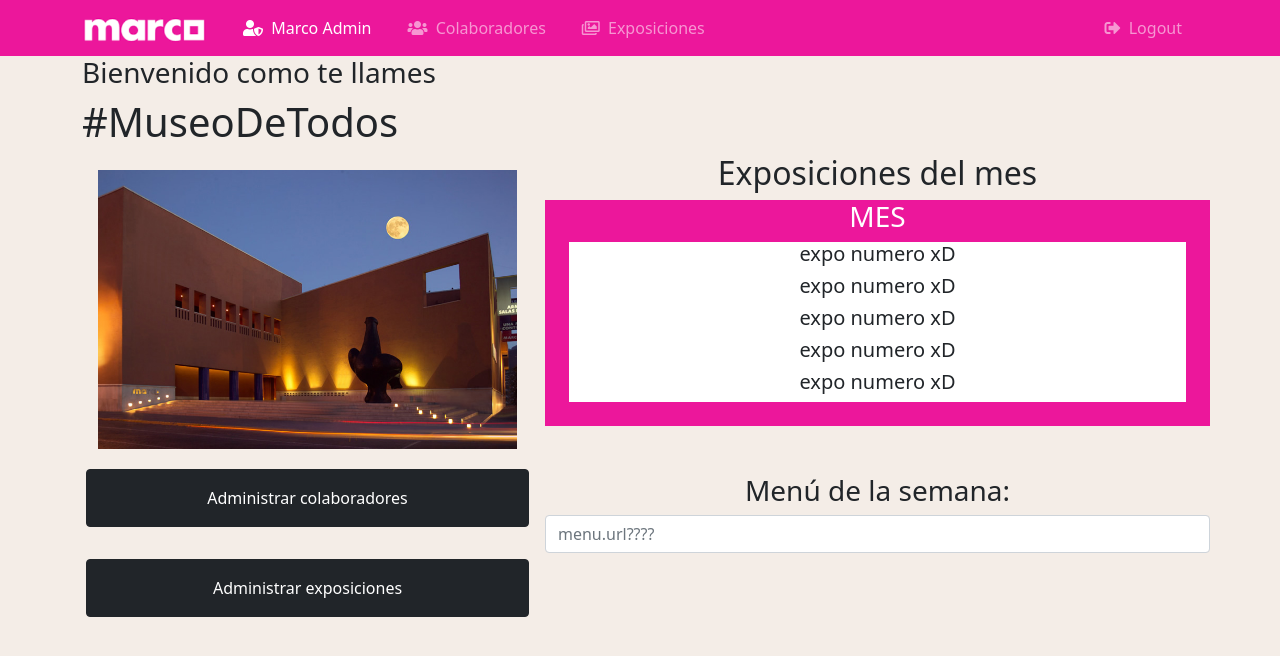
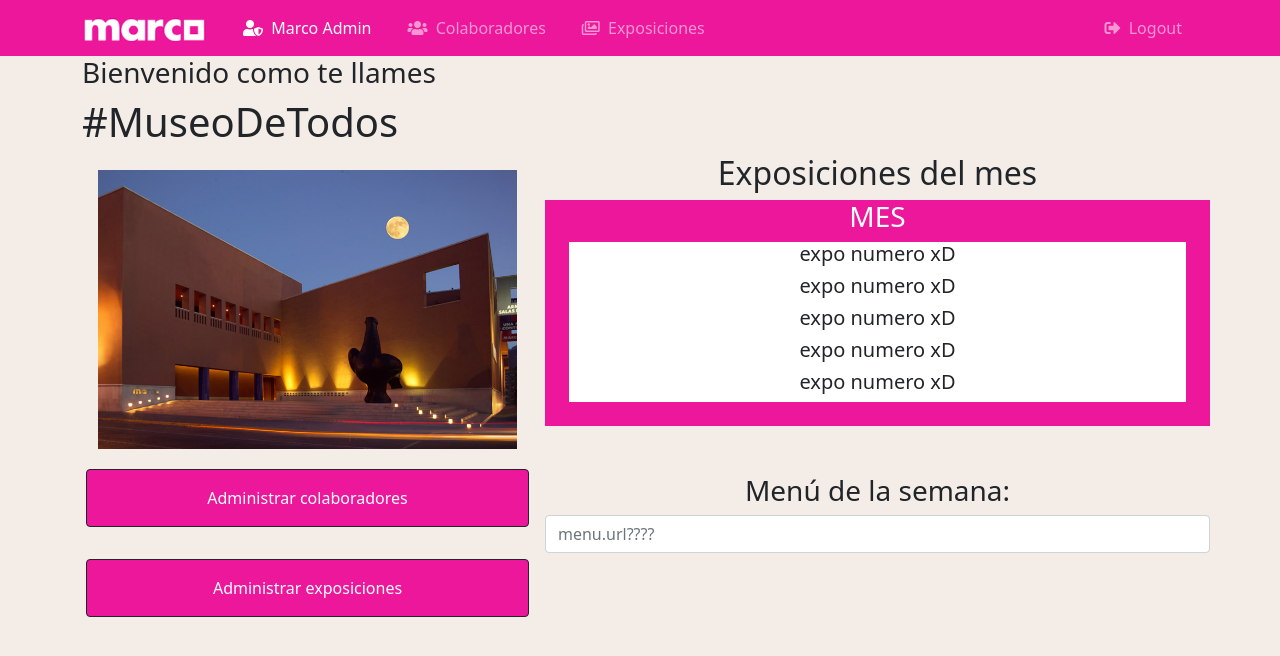
Before and after one commit to vergaraaa/admin-marco, a Vue app: page / in a window 1280 px wide. Shown: the top 656 px of the page. Built offline with nearby package versions, Linux system fonts and the light colour scheme; sample sign-in values are in the browser's storage.

Commit message:
Changed button appearance.

```diff
--- a/src/views/Home.vue
+++ b/src/views/Home.vue
@@ -7,8 +7,8 @@
             <div class="col-5">
                 <img src="fondo_marco.jpg" class="img-fluid p-3">
                 <div class="d-grid gap-4">
-                    <router-link class="btn btn-dark p-3 m-1" :to="{ name: 'Collaborators' }" role="button" >Administrar colaboradores</router-link>
-                    <router-link class="btn btn-dark p-3 m-1" :to="{ name: 'Expos' }" role="button">Administrar exposiciones</router-link>
+                    <router-link class="btn btn-dark p-3 m-1 bg-marco" :to="{ name: 'Collaborators' }" role="button" >Administrar colaboradores</router-link>
+                    <router-link class="btn btn-dark p-3 m-1 bg-marco" :to="{ name: 'Expos' }" role="button">Administrar exposiciones</router-link>
                 </div>
             </div>
             <div class="col-7">
```
